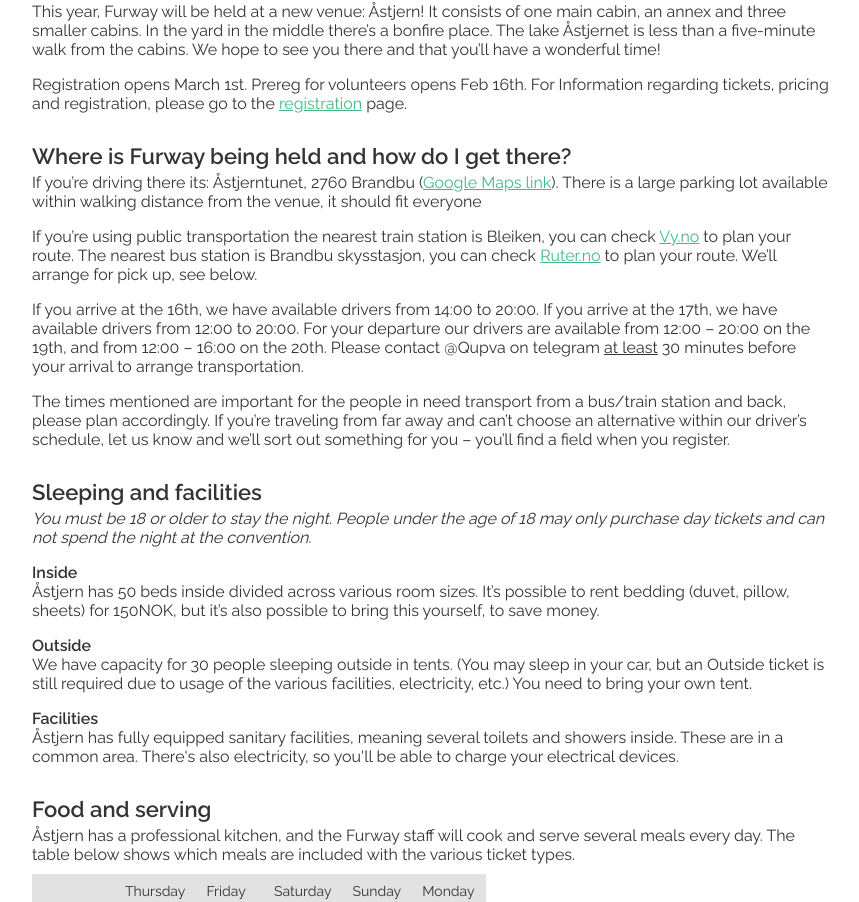
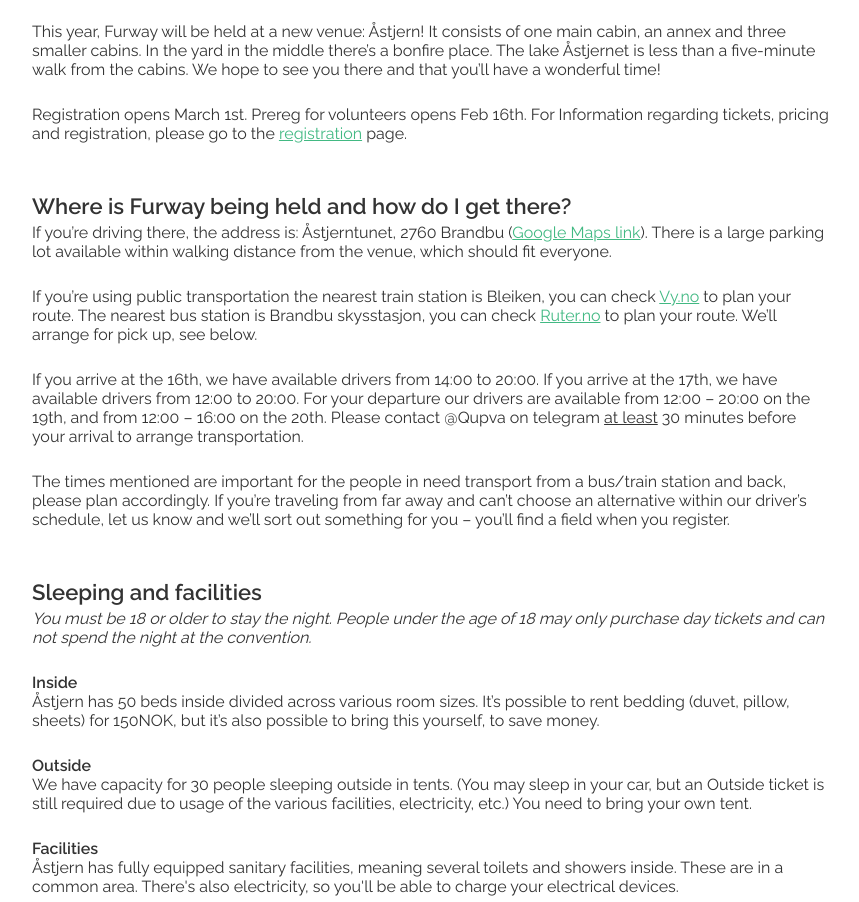
Before and after one commit to ragnarob/furway-client, a Vue app: page /info in a window 1280 px wide. Shown: the part 173-1075 px from the top of the page, without its empty margins (208-1067 px from the left). Built offline with nearby package versions, Linux system fonts and the light colour scheme; no server answers.

Commit message:
Fix info table, fix some text

```diff
--- a/src/views/Info.vue
+++ b/src/views/Info.vue
@@ -1,6 +1,7 @@
 <template>
   <div class="full-width-text-container left-aligned-text">
     <h1>Information about Furway</h1>
+
     <p class="first-p">
       A Norwegian furry con!
     </p>
@@ -16,9 +17,10 @@
       For Information regarding tickets, pricing and registration, please go to the <router-link :to="'/register'">registration</router-link> page.
     </p>
 
-    <h3>Where is Furway being held and how do I get there?</h3>
+    <h3 id="location">Where is Furway being held and how do I get there?</h3>
     <p class="first-p">
-      If you’re driving there its: Åstjerntunet, 2760 Brandbu (<a href="https://goo.gl/maps/n6rgg5nfWH3dyS3E6" target="_blank">Google Maps link</a>). There is a large parking lot available within walking distance from the venue, it should fit everyone
+      If you’re driving there, the address is: Åstjerntunet, 2760 Brandbu (<a href="https://goo.gl/maps/n6rgg5nfWH3dyS3E6" target="_blank">Google Maps link</a>). There is a large parking lot available within walking distance from the venue, which should fit everyone.
+    </p>
 
     <p>
       If you’re using public transportation the nearest train station is Bleiken, you can check <a href="https://www.vy.no/en" target="_blank">Vy.no</a> to plan your route. The nearest bus station is Brandbu skysstasjon, you can check <a href="https://ruter.no/en" target="_blank">Ruter.no</a> to plan your route. We’ll arrange for pick up, see below.
@@ -32,7 +34,7 @@
       The times mentioned are important for the people in need transport from a bus/train station and back, please plan accordingly. If you’re traveling from far away and can’t choose an alternative within our driver’s schedule, let us know and we’ll sort out something for you – you’ll find a field when you register.
     </p>
 
-    <h3>Sleeping and facilities</h3>
+    <h3 id="facilities">Sleeping and facilities</h3>
     <p class="first-p">
       <i>You must be 18 or older to stay the night. People under the age of 18 may only purchase day tickets and can not spend the night at the convention.</i>
     </p>
@@ -52,11 +54,11 @@
       Åstjern has fully equipped sanitary facilities, meaning several toilets and showers inside. These are in a common area. There's also electricity, so you'll be able to charge your electrical devices.
     </p>
 
-    <h3>Food and serving</h3>
+    <h3 id="food">Food and serving</h3>
     <p class="first-p">
       Åstjern has a professional kitchen, and the Furway staff will cook and serve several meals every day. The table below shows which meals are included with the various ticket types.
     </p>
-    <table style="margin: 10px 0; align-self: flex-start;">
+    <table class="very-wide-table" style="margin: 10px 0; align-self: flex-start;">
       <tr>
         <td class="th"></td>
         <td class="th">Thursday</td>
@@ -96,9 +98,22 @@
   </div>
 </template>
 
+<script>
+export default {
+  methods: {
+    scrollTo (elementId) {
+      document.getElementById(elementId).scrollIntoView()
+    }
+  }
+}
+</script>
+
 <style lang="scss" scoped>
 p, h4 {
-  margin-top: 16px;
+  margin-top: 26px;
+}
+h3 {
+  margin-top: 50px;
 }
 .first-p {
   margin-top: 0px;
--- a/src/views/Register.vue
+++ b/src/views/Register.vue
@@ -58,7 +58,7 @@
         Other information
       </h3>
       <p>
-        Waiting lists and attendee lists are public, with only usernames being displayed.
+        Waiting lists and attendee lists are public, with only username and country being displayed.
         <br>
         Payments will not be refunded.
       </p>
```
